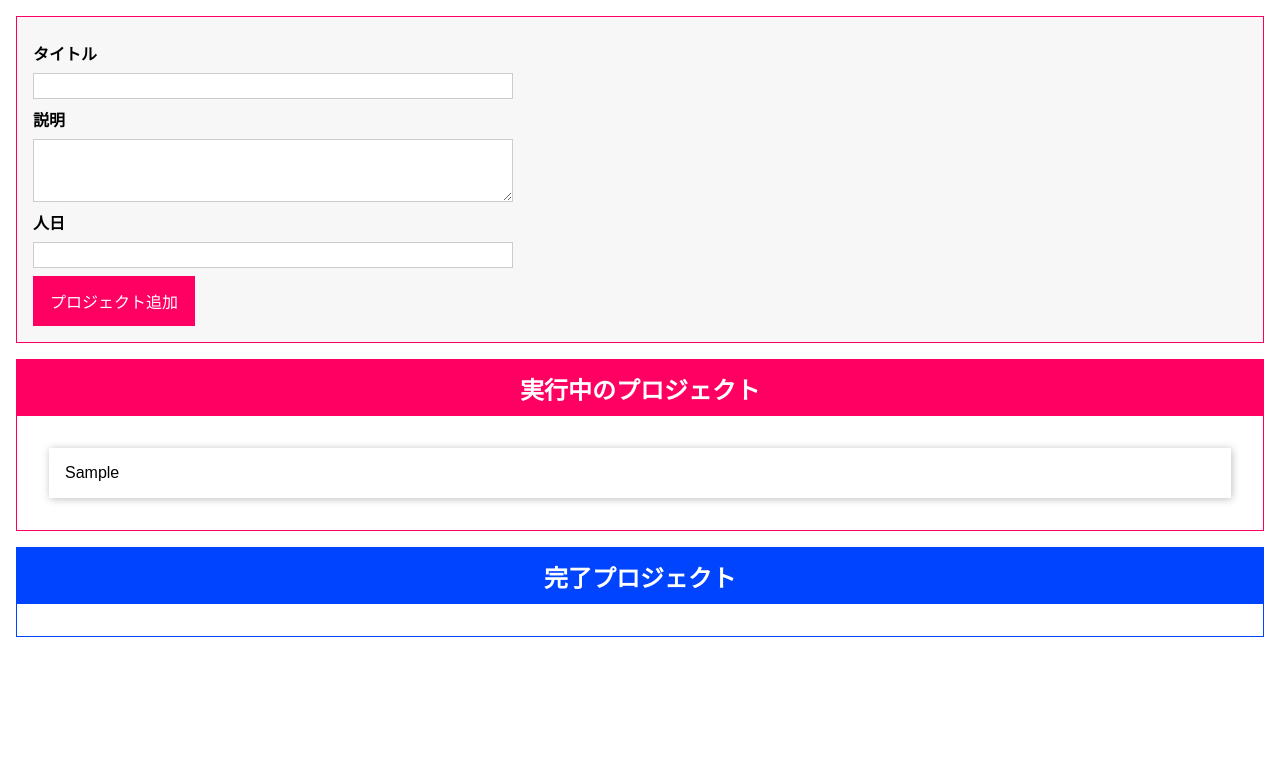
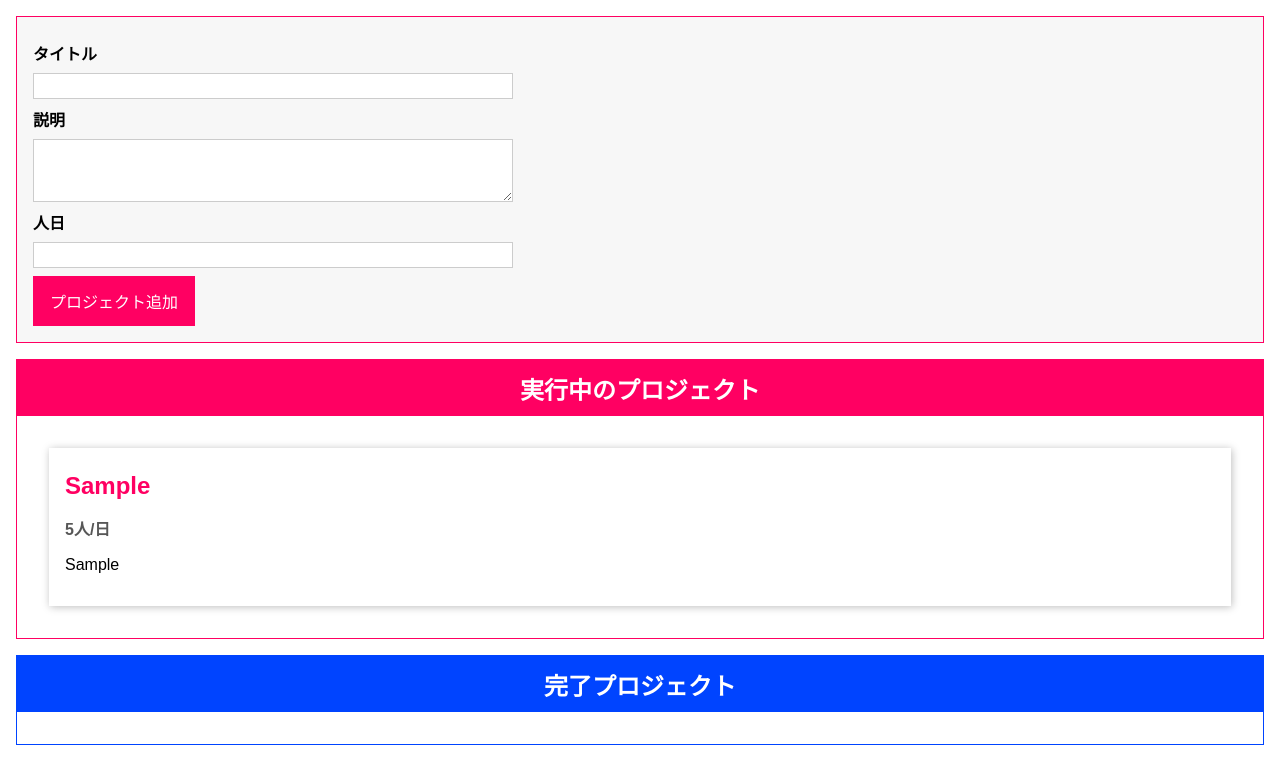
Before and after one commit to 1987Shiz321/TS-Learning, a website with bundled scripts: page index.html in a window 1280 px wide. Both pictures are taken after typing "Sample", "Sample", "5" into the empty fields and a click on the button "プロジェクト追加". Built offline with nearby package versions, Linux system fonts and the light colour scheme.

Commit message:
134.getterの利用まで

```diff
--- a/index.html
+++ b/index.html
@@ -27,7 +27,11 @@
       </form>
     </template>
     <template id="single-project">
-      <li></li>
+      <li>
+        <h2></h2>
+        <h3></h3>
+        <p></p>
+      </li>
     </template>
     <template id="project-list">
       <section class="projects">
--- a/src/app.ts
+++ b/src/app.ts
@@ -135,6 +135,34 @@ abstract class Component<T extends HTMLElement, U extends HTMLElement> {
     }
 }
 
+// ProjectItem Class
+class ProjectItem extends Component<HTMLUListElement, HTMLLIElement> {
+    private project: Project;
+
+    get manday() {
+        if (this.project.manday < 20) {
+            return this.project.manday.toString() + '人/日';
+        } else {
+            return (this.project.manday / 20).toString() + '人/月';
+        }
+    }
+
+    constructor(hostId: string, project: Project) {
+        super('single-project', hostId, false, project.id);
+        this.project = project;
+
+        this.configure();
+        this.renderContent();
+    }
+
+    configure(): void {}
+
+    renderContent(): void {
+        this.element.querySelector('h2')!.textContent = this.project.title;
+        this.element.querySelector('h3')!.textContent = this.manday;
+        this.element.querySelector('p')!.textContent = this.project.description;
+    }
+}
 
 // ProjectList Class
 class ProjectList extends Component<HTMLDivElement, HTMLElement> {
@@ -171,9 +199,7 @@ class ProjectList extends Component<HTMLDivElement, HTMLElement> {
         const listEl = document.getElementById(`${this.type}-projects-list`)! as HTMLUListElement;
         listEl.innerHTML = '';
         for (const prjItem of this.assignedProjects) {
-            const listItem = document.createElement('li');
-            listItem.textContent = prjItem.title;
-            listEl.appendChild(listItem);
+            new ProjectItem(listEl.id, prjItem);
         }
     }
 }
```
